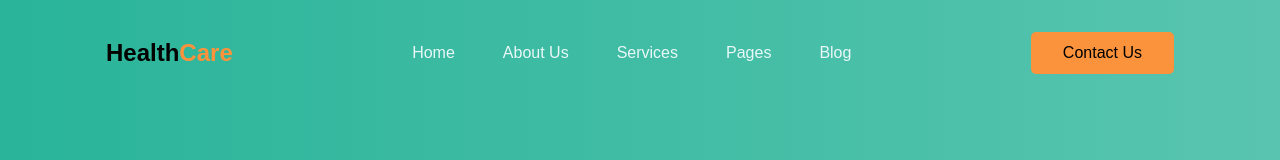
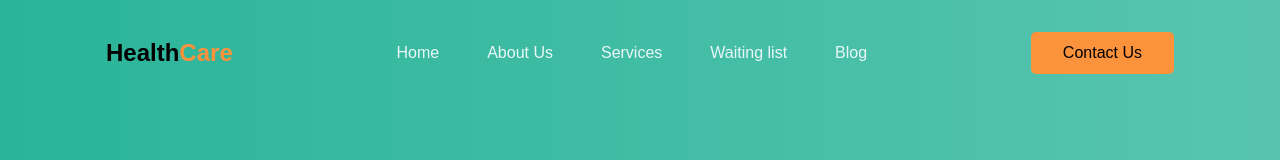
Before and after one commit to Nitesh1123/Hackathon, a plain HTML site: page index.html in a window 1280 px wide. Shown: the top 160 px of the page. Drawn offline with nearby package versions, Linux system fonts and the light colour scheme.

Commit message:
Update index.html

```diff
--- a/index.html
+++ b/index.html
@@ -18,7 +18,7 @@
           <li class="link"><a href="#">Home</a></li>
           <li class="link"><a href="#">About Us</a></li>
           <li class="link"><a href="#">Services</a></li>
-          <li class="link"><a href="#">Pages</a></li>
+          <li class="link"><a href="#">Waiting list</a></li>
           <li class="link"><a href="#">Blog</a></li>
         </ul>
         <button class="btn">Contact Us</button>
```
